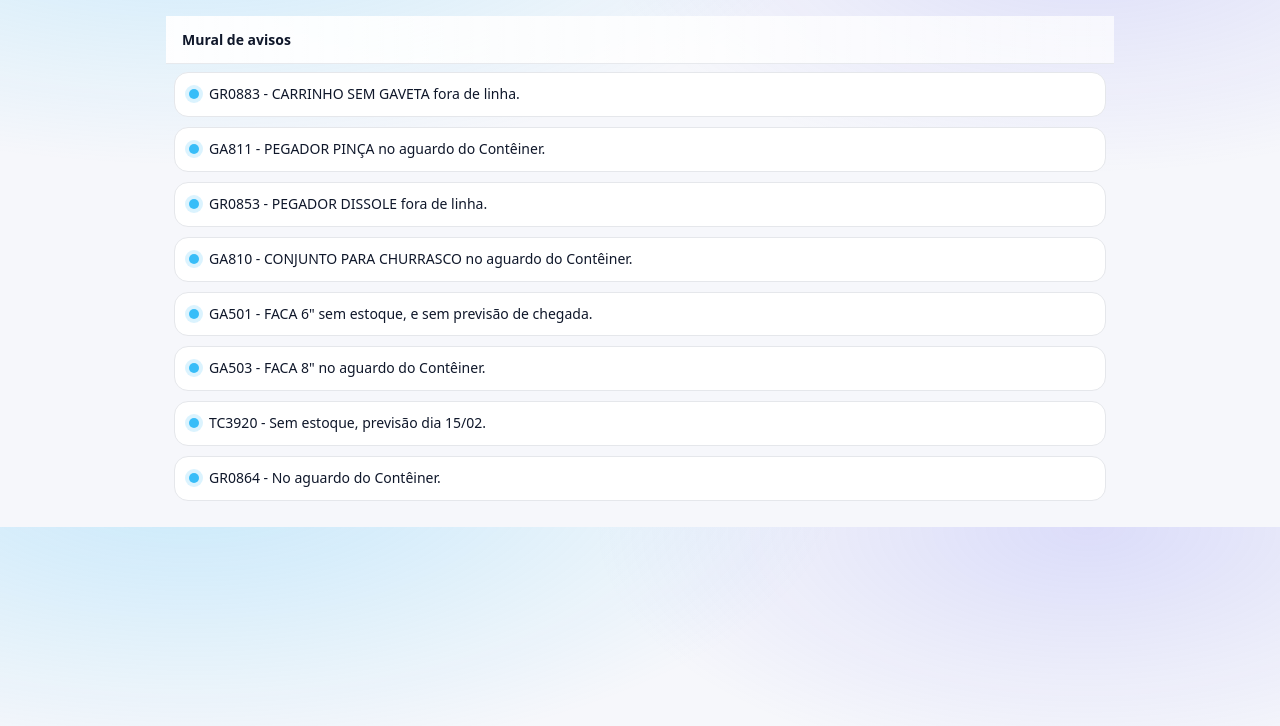
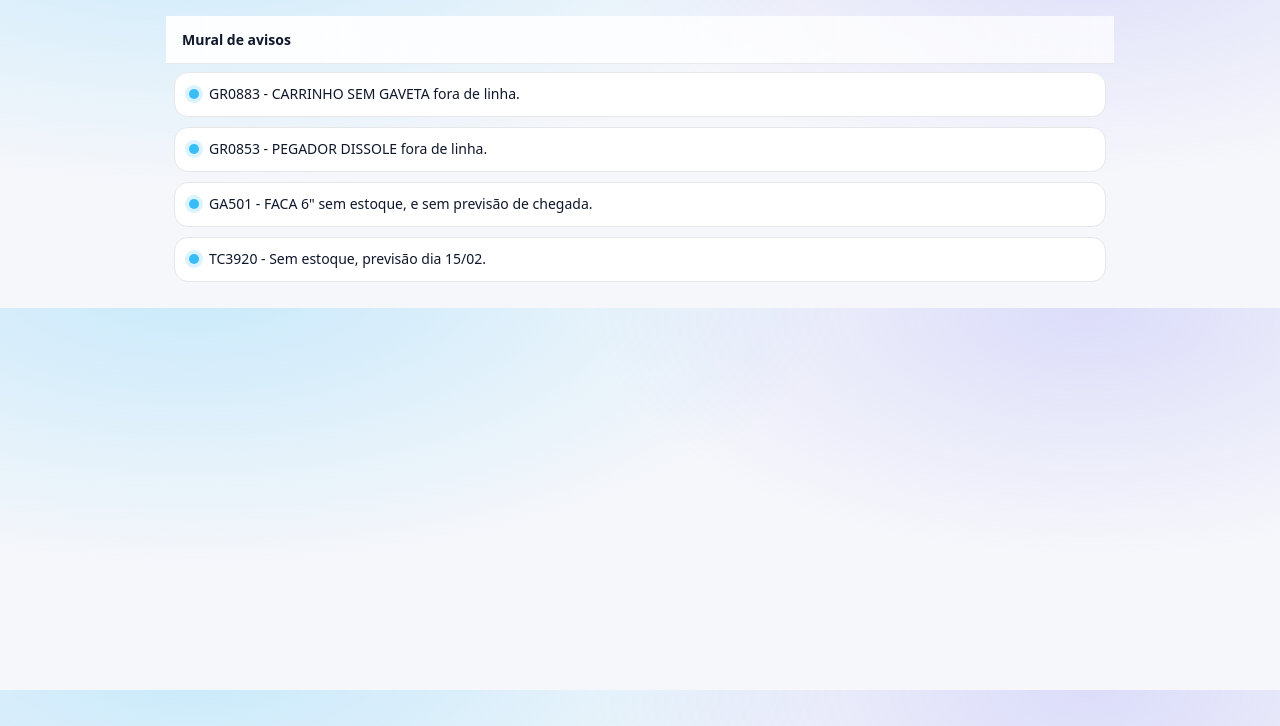
Before and after one commit to testeculpani/informativo, a plain HTML site: page index.html in a window 1280 px wide. Shown: the part 74-800 px from the top of the page. Drawn offline with Linux system fonts and the light colour scheme.

Commit message:
Update index.html

```diff
--- a/index.html
+++ b/index.html
@@ -195,13 +195,9 @@
     const ATUALIZADO = "28/01/2026 15:30"; // <-- você edita aqui
     const ITENS = [
       "GR0883 - CARRINHO SEM GAVETA fora de linha.",
-      "GA811 - PEGADOR PINÇA no aguardo do Contêiner.",
       "GR0853 - PEGADOR DISSOLE fora de linha.",
-      "GA810 - CONJUNTO PARA CHURRASCO no aguardo do Contêiner.",
       "GA501 - FACA 6\" sem estoque, e sem previsão de chegada.",
-      "GA503 - FACA 8\" no aguardo do Contêiner.",
       "TC3920 - Sem estoque, previsão dia 15/02.",
-      "GR0864 - No aguardo do Contêiner."
     ];
 
     const elList = document.getElementById("list");
```
